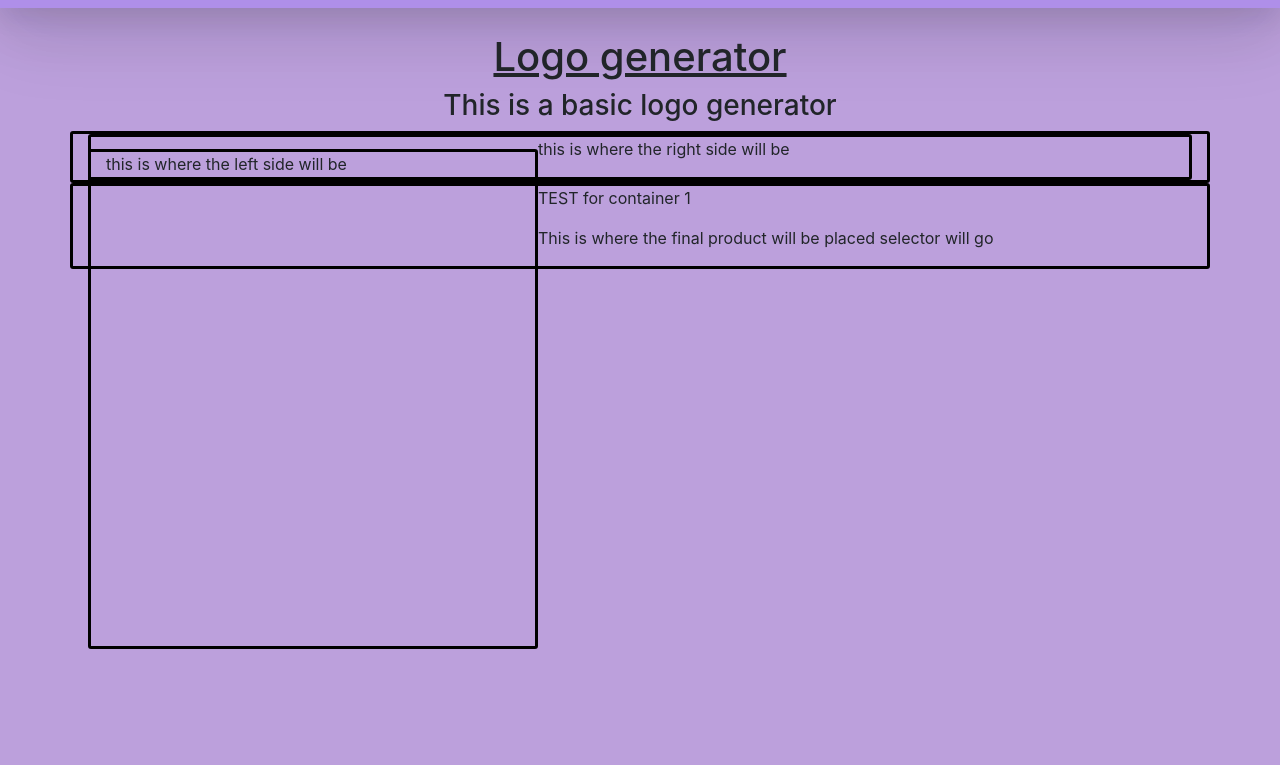
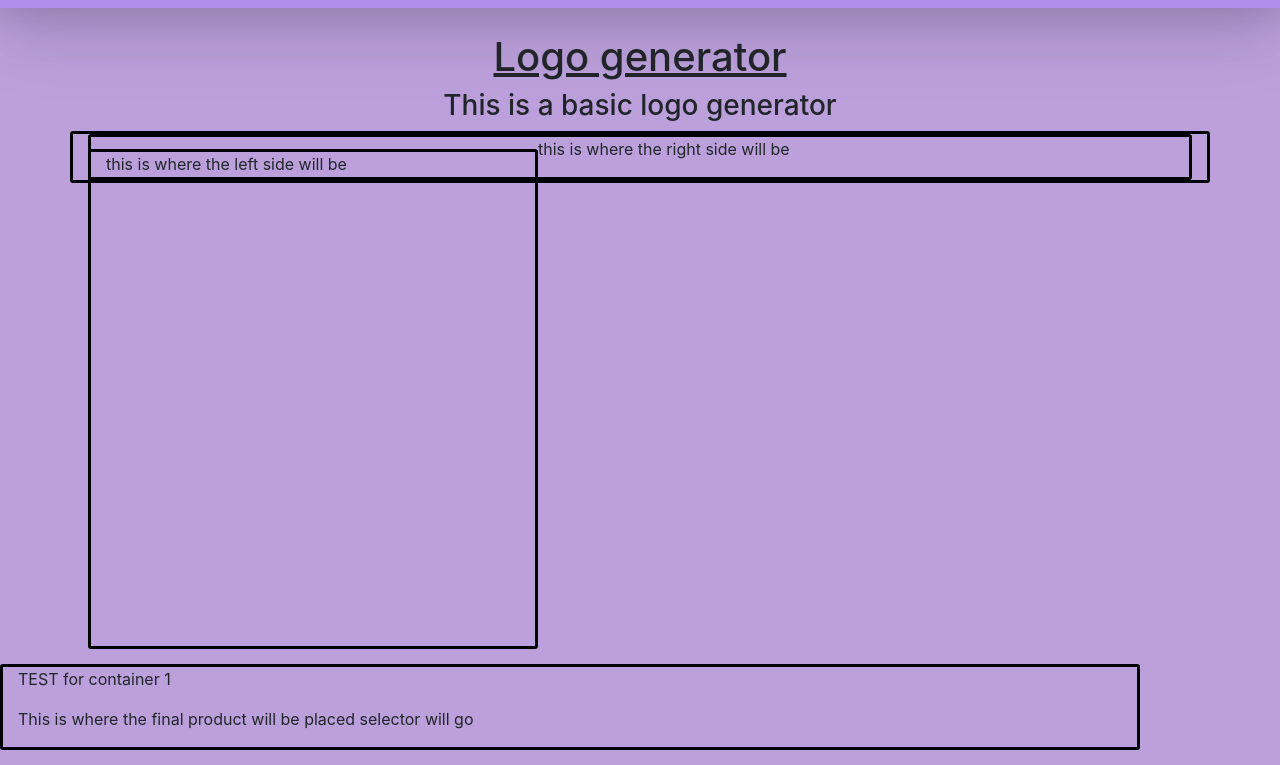
Before and after one commit to ArdentShadow/logo-generator, a plain HTML site: page index.html in a window 1280 px wide. Shown: the part 54-819 px from the top of the page. Drawn offline with nearby package versions, Linux system fonts and the light colour scheme.

Commit message:
made a clean HTML outline with propper css guide NO WORKING JAVASCRIPT

```diff
--- a/style.css
+++ b/style.css
@@ -13,6 +13,10 @@ body {
     border: 3px solid black;
 }
 
+#ctbig {
+
+}
+
 #ctleft{
     margin-top: 15px;
     float: left;
@@ -26,6 +30,8 @@ body {
     height: 500px;
 }
 
-#ctbig {
-
+#finalProduct {
+    display: inline-block;
+margin-top: 15px ;
+margin-bottom:15px;
 }
```
